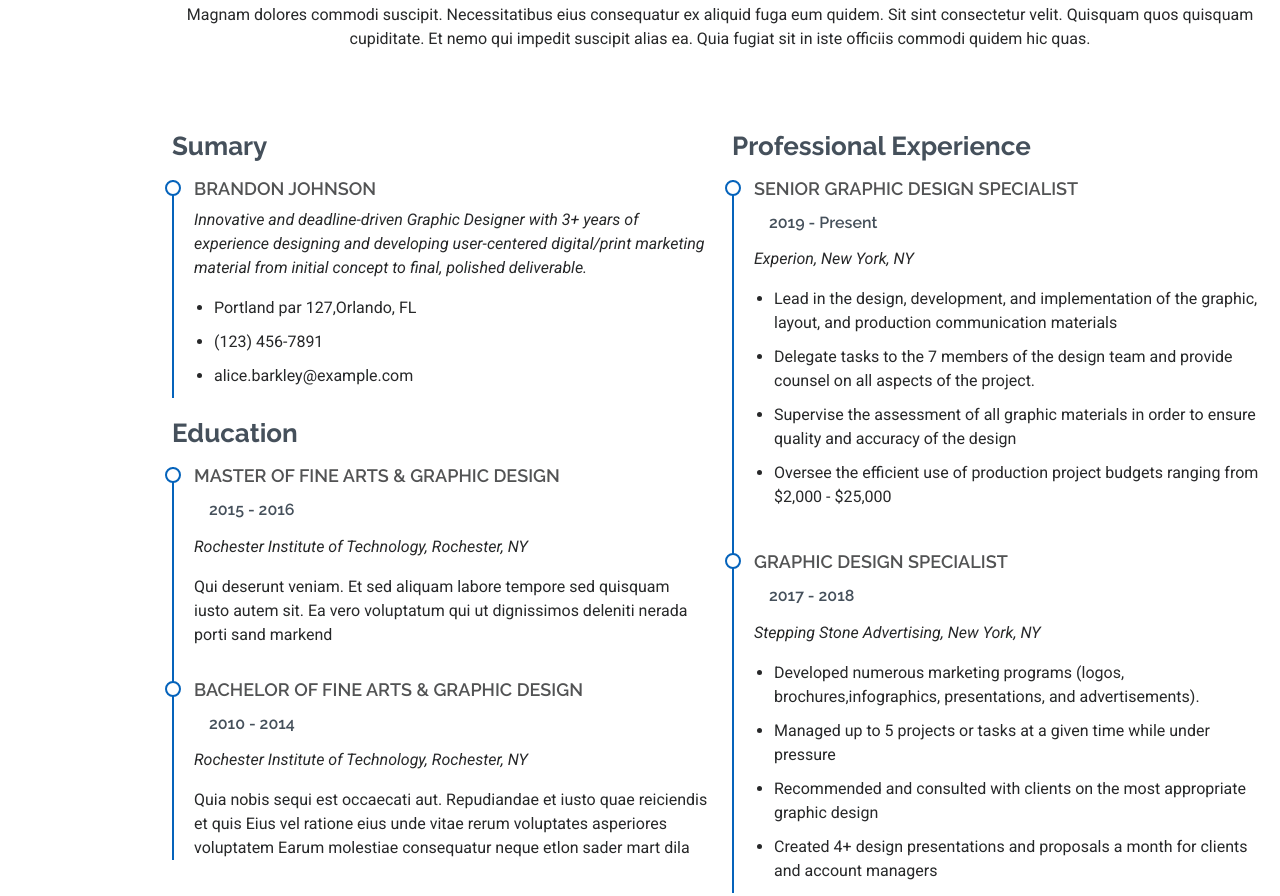
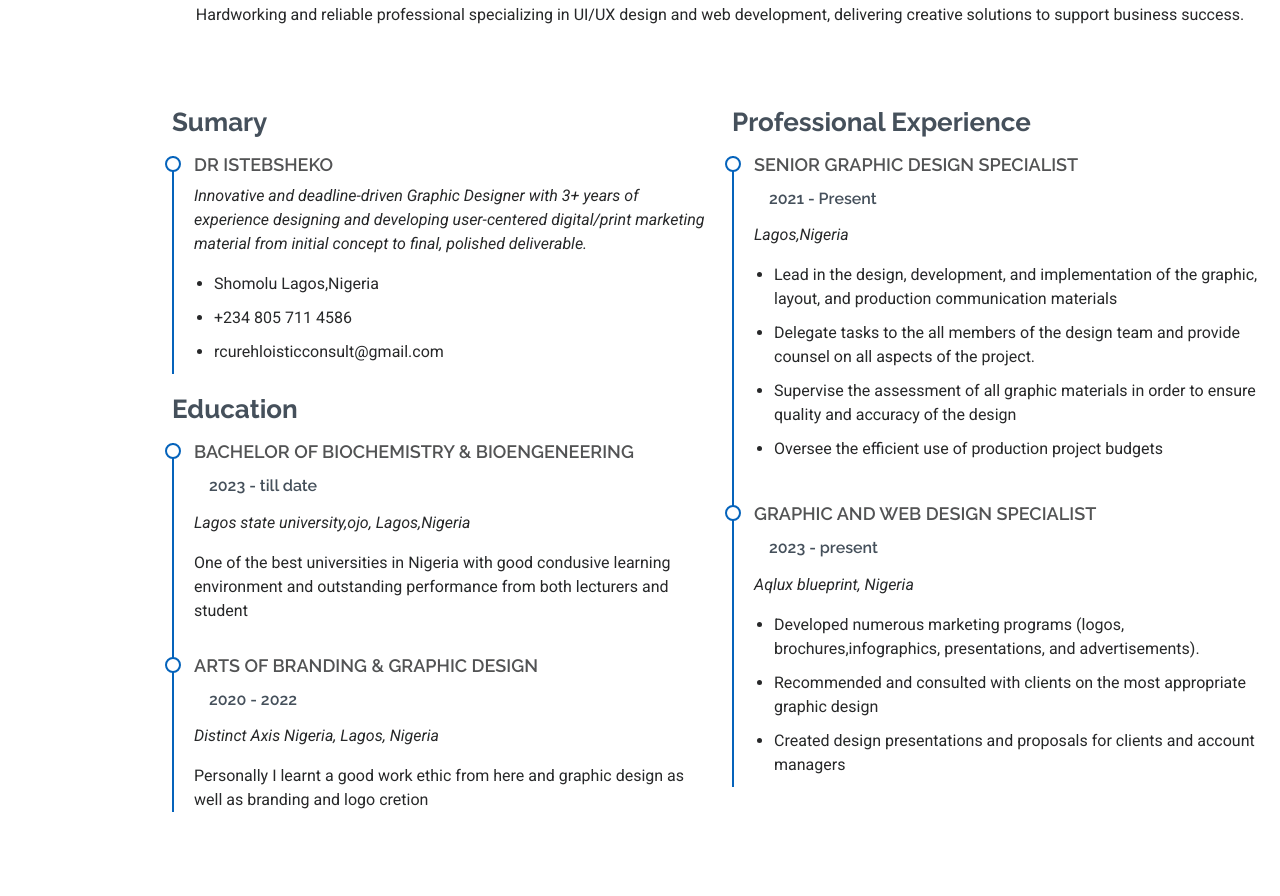
Before and after one commit to Kinghaq797/potfolio-2.0.1, a plain HTML site: page index.html in a window 1280 px wide. Shown: the part 2395-3291 px from the top of the page. Drawn offline with Linux system fonts and the light colour scheme.

Commit message:
resume section

```diff
--- a/index.html
+++ b/index.html
@@ -242,7 +242,7 @@
       <!-- Section Title -->
       <div class="container section-title" data-aos="fade-up">
         <h2>Resume</h2>
-        <p>Magnam dolores commodi suscipit. Necessitatibus eius consequatur ex aliquid fuga eum quidem. Sit sint consectetur velit. Quisquam quos quisquam cupiditate. Et nemo qui impedit suscipit alias ea. Quia fugiat sit in iste officiis commodi quidem hic quas.</p>
+        <p>Hardworking and reliable professional specializing in UI/UX design and web development, delivering creative solutions to support business success.</p>
       </div><!-- End Section Title -->
 
       <div class="container">
@@ -253,28 +253,28 @@
             <h3 class="resume-title">Sumary</h3>
 
             <div class="resume-item pb-0">
-              <h4>Brandon Johnson</h4>
+              <h4>DR Istebsheko</h4>
               <p><em>Innovative and deadline-driven Graphic Designer with 3+ years of experience designing and developing user-centered digital/print marketing material from initial concept to final, polished deliverable.</em></p>
               <ul>
-                <li>Portland par 127,Orlando, FL</li>
-                <li>(123) 456-7891</li>
-                <li>alice.barkley@example.com</li>
+                <li>Shomolu Lagos,Nigeria</li>
+                <li>+234 805 711 4586</li>
+                <li>rcurehloisticconsult@gmail.com</li>
               </ul>
             </div><!-- Edn Resume Item -->
 
             <h3 class="resume-title">Education</h3>
             <div class="resume-item">
-              <h4>Master of Fine Arts &amp; Graphic Design</h4>
-              <h5>2015 - 2016</h5>
-              <p><em>Rochester Institute of Technology, Rochester, NY</em></p>
-              <p>Qui deserunt veniam. Et sed aliquam labore tempore sed quisquam iusto autem sit. Ea vero voluptatum qui ut dignissimos deleniti nerada porti sand markend</p>
+              <h4>Bachelor of biochemistry &amp; bioengeneering</h4>
+              <h5>2023 - till date</h5>
+              <p><em>Lagos state university,ojo, Lagos,Nigeria</em></p>
+              <p>One of the best universities in Nigeria with good condusive learning environment and outstanding performance from both lecturers and student</p>
             </div><!-- Edn Resume Item -->
 
             <div class="resume-item">
-              <h4>Bachelor of Fine Arts &amp; Graphic Design</h4>
-              <h5>2010 - 2014</h5>
-              <p><em>Rochester Institute of Technology, Rochester, NY</em></p>
-              <p>Quia nobis sequi est occaecati aut. Repudiandae et iusto quae reiciendis et quis Eius vel ratione eius unde vitae rerum voluptates asperiores voluptatem Earum molestiae consequatur neque etlon sader mart dila</p>
+              <h4> Arts of Branding &amp; Graphic Design</h4>
+              <h5>2020 - 2022</h5>
+              <p><em>Distinct Axis Nigeria, Lagos, Nigeria</em></p>
+              <p>Personally I learnt a good work ethic from here and graphic design as well as branding and logo cretion</p>
             </div><!-- Edn Resume Item -->
 
           </div>
@@ -283,25 +283,24 @@
             <h3 class="resume-title">Professional Experience</h3>
             <div class="resume-item">
               <h4>Senior graphic design specialist</h4>
-              <h5>2019 - Present</h5>
-              <p><em>Experion, New York, NY </em></p>
+              <h5>2021 - Present</h5>
+              <p><em>Lagos,Nigeria</em></p>
               <ul>
                 <li>Lead in the design, development, and implementation of the graphic, layout, and production communication materials</li>
-                <li>Delegate tasks to the 7 members of the design team and provide counsel on all aspects of the project. </li>
+                <li>Delegate tasks to the all members of the design team and provide counsel on all aspects of the project. </li>
                 <li>Supervise the assessment of all graphic materials in order to ensure quality and accuracy of the design</li>
-                <li>Oversee the efficient use of production project budgets ranging from $2,000 - $25,000</li>
+                <li>Oversee the efficient use of production project budgets </li>
               </ul>
             </div><!-- Edn Resume Item -->
 
             <div class="resume-item">
-              <h4>Graphic design specialist</h4>
-              <h5>2017 - 2018</h5>
-              <p><em>Stepping Stone Advertising, New York, NY</em></p>
+              <h4>graphic and web design specialist</h4>
+              <h5>2023 - present</h5>
+              <p><em>Aqlux blueprint, Nigeria</em></p>
               <ul>
                 <li>Developed numerous marketing programs (logos, brochures,infographics, presentations, and advertisements).</li>
-                <li>Managed up to 5 projects or tasks at a given time while under pressure</li>
                 <li>Recommended and consulted with clients on the most appropriate graphic design</li>
-                <li>Created 4+ design presentations and proposals a month for clients and account managers</li>
+                <li>Created design presentations and proposals  for clients and account managers</li>
               </ul>
             </div><!-- Edn Resume Item -->
 
```
